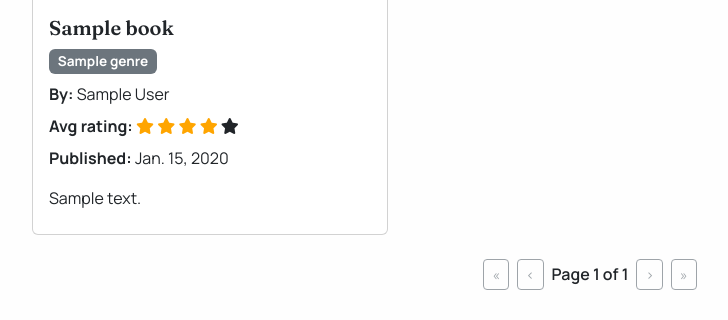
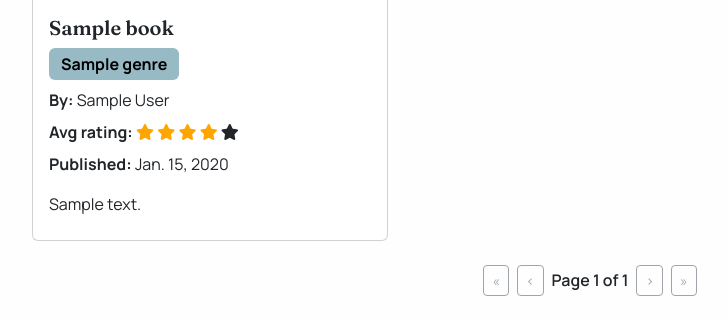
Before and after one commit to hamza-m1/readview, a Django app: page / in a window 1280 px wide. Shown: the part 285-605 px from the top of the page, without its empty margins (50-778 px from the left). Run offline with Django 4.2, Linux system fonts and the light colour scheme; tables that the repository leaves empty hold one stand-in row (values such as "Sample post"); some libraries are stand-ins or nearby versions.

Commit message:
Style genre badges

```diff
--- a/books/templates/books/book_detail.html
+++ b/books/templates/books/book_detail.html
@@ -22,7 +22,7 @@
                 <form method="POST" action="{% url 'home' %}" class="d-inline">
                     {% csrf_token %}
                     <input type="hidden" name="genre_filter" value="{{ genre.name }}">
-                    <button type="submit" class="badge genre-badge bg-secondary me-1 border-0">{{ genre.name }}</button>
+                    <button type="submit" class="badge genre-badge btn-info me-1 border-0">{{ genre.name }}</button>
                 </form>
                 {% endfor %}
             </div>
--- a/books/templates/books/index.html
+++ b/books/templates/books/index.html
@@ -66,7 +66,7 @@
                         <form method="POST" action="{% url 'home' %}" class="d-inline">
                             {% csrf_token %}
                             <input type="hidden" name="genre_filter" value="{{ genre.name }}">
-                            <button type="submit" class="badge genre-badge bg-secondary me-1 border-0">
+                            <button type="submit" class="badge genre-badge btn-info me-1 border-0">
                                 {{ genre.name }}</button>
                         </form>
                         {% endfor %}
--- a/books/templates/books/my_favourites.html
+++ b/books/templates/books/my_favourites.html
@@ -16,7 +16,7 @@
                     {% if favourite.book.genre.all %}
                     <div class="mb-3">
                         {% for genre in favourite.book.genre.all %}
-                        <span class="badge genre-badge bg-secondary me-1">{{ genre.name }}</span>
+                        <span class="badge genre-badge btn-info me-1">{{ genre.name }}</span>
                         {% endfor %}
                     </div>
                     {% endif %}
--- a/static/css/styles.css
+++ b/static/css/styles.css
@@ -64,8 +64,10 @@ h6,
 }
 
 .genre-badge {
-  font-size: 0.85rem;
-  padding: 0.4em 0.65em;
+  font-size: 1rem;
+  padding: 0.5em 0.75em;
+  background-color: var(--light-blue);
+  color: black;
 }
 
 .review-card {
```
Also changed, not shown: 1 other file.
